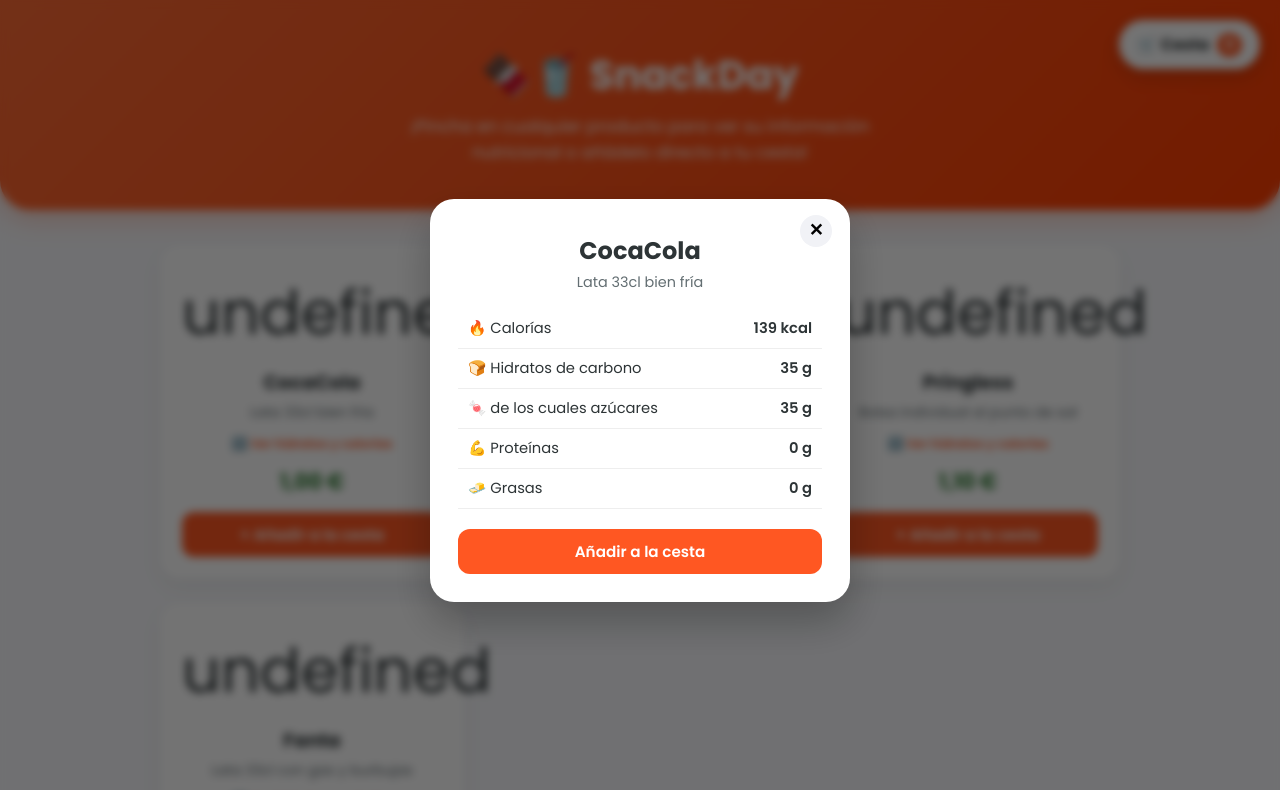
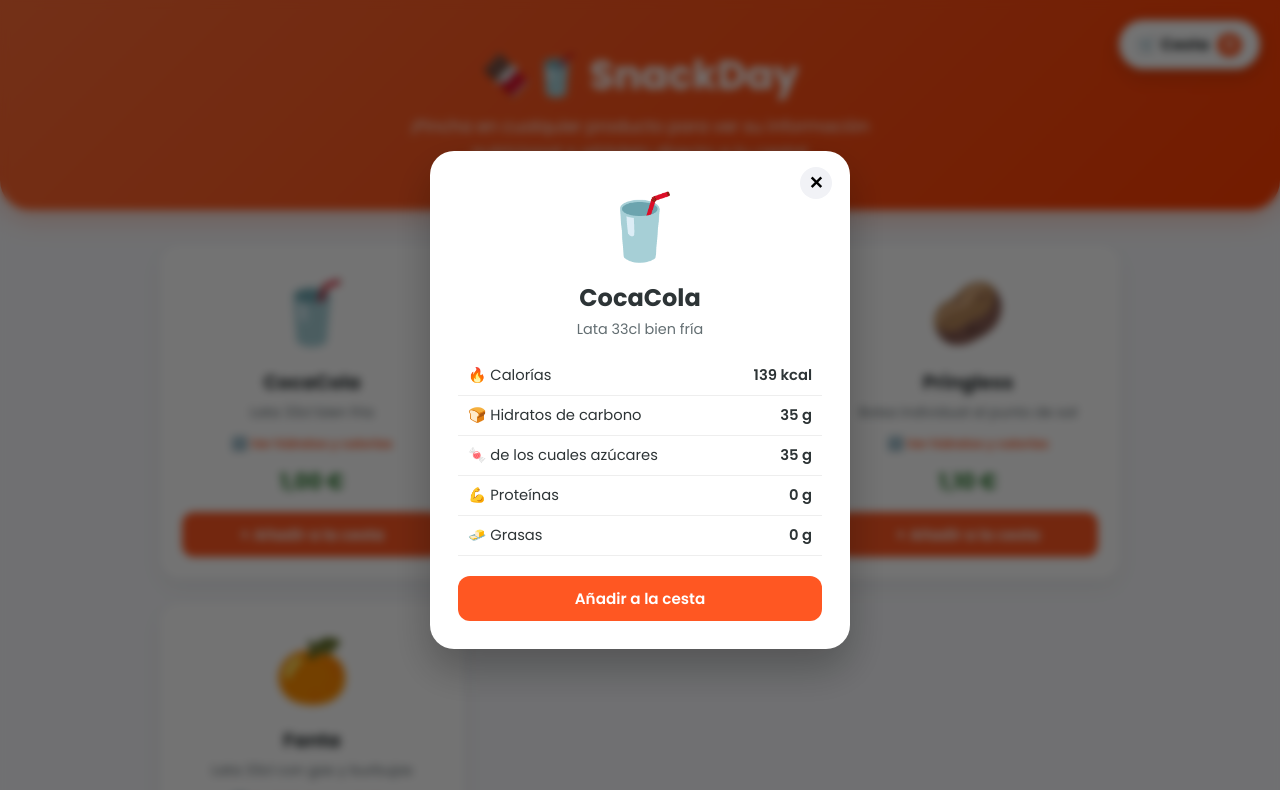
Before and after one commit to GRalguien/SnackDay, a plain HTML site: page index.html in a window 1280 px wide. Both pictures are taken after a click on the element 312 px from the left and 412 px from the top of the page. Shown: the top 790 px of the page. Drawn offline with Linux system fonts and the light colour scheme.

Commit message:
Index.html
Removed commented sections for better readability.

```diff
--- a/index.html
+++ b/index.html
@@ -21,7 +21,6 @@
             padding-bottom: 60px;
         }
 
-        /* Cabecera moderna */
         header {
             background: linear-gradient(135deg, #ff6b35, #ff3d00);
             color: white;
@@ -34,7 +33,6 @@
         header h1 { font-size: 2.5rem; margin-bottom: 8px; }
         header p { font-size: 1.05rem; opacity: 0.95; max-width: 550px; margin: 0 auto; }
 
-        /* Botón flotante de la cesta */
         .cesta-flotante {
             position: fixed;
             top: 20px;
@@ -64,7 +62,6 @@
             font-size: 0.85rem;
         }
 
-        /* Catálogo de productos */
         .contenedor {
             max-width: 1000px;
             margin: 35px auto;
@@ -122,7 +119,6 @@
         }
         .btn-anadir:hover { background: var(--primario-oscuro); }
 
-        /* Ventanas emergentes (Modales) */
         .fondo-modal {
             display: none;
             position: fixed;
@@ -163,7 +159,6 @@
             font-weight: bold;
         }
 
-        /* Tabla nutricional dentro del modal */
         .tabla-nutricion {
             width: 100%;
             border-collapse: collapse;
@@ -179,7 +174,6 @@
             font-weight: 600;
         }
 
-        /* Panel lateral de la cesta */
         .panel-cesta {
             position: fixed;
             top: 0;
@@ -240,21 +234,17 @@
 </head>
 <body>
 
-    <!-- Botón cesta en la esquina -->
     <button class="cesta-flotante" onclick="abrirCesta()">
         🛒 Cesta <span class="contador-cesta" id="contador">0</span>
     </button>
 
-    <!-- Cabecera -->
     <header>
         <h1>🍫🥤 SnackDay</h1>
         <p>¡Pincha en cualquier producto para ver su información nutricional o añádelo directo a tu cesta!</p>
     </header>
 
-    <!-- Aquí se cargan los productos automáticamente -->
     <main class="contenedor" id="catalogo"></main>
 
-    <!-- Modal de Información Nutricional -->
     <div class="fondo-modal" id="modalProducto" onclick="cerrarModalProducto(event)">
         <div class="modal">
             <button class="cerrar-modal" onclick="document.getElementById('modalProducto').classList.remove('activo')">✕</button>
@@ -274,7 +264,6 @@
         </div>
     </div>
 
-    <!-- Panel lateral de la Cesta -->
     <aside class="panel-cesta" id="panelCesta">
         <div style="display:flex; justify-content:space-between; align-items:center;">
             <h2>🛒 Tu Cesta</h2>
@@ -293,14 +282,13 @@
     </aside>
 
     <script>
-        // 👇 AQUÍ PUEDES CAMBIAR TU NÚMERO DE TELÉFONO (con 34 delante si es España)
         const TELEFONO_WHATSAPP = "34600000000";
 
-        // 👇 AQUÍ TIENES TU LISTA DE PRODUCTOS (puedes añadir o editar los que quieras)
         const productos = [
             {
                 id: 1,
                 nombre: "CocaCola",
+                emoji: "🥤",
                 desc: "Lata 33cl bien fría",
                 precio: 1.00,
                 calorias: "139 kcal",
@@ -312,6 +300,7 @@
             {
                 id: 2,
                 nombre: "Chocolatina con Leche",
+                emoji: "🍫",
                 desc: "Tableta clásica crujiente",
                 precio: 1.20,
                 calorias: "245 kcal",
@@ -323,6 +312,7 @@
             {
                 id: 3,
                 nombre: "Pringless",
+                emoji: "🥔",
                 desc: "Bolsa individual al punto de sal",
                 precio: 1.10,
                 calorias: "215 kcal",
@@ -334,6 +324,7 @@
             {
                 id: 4,
                 nombre: "Fanta",
+                emoji: "🍊",
                 desc: "Lata 33cl con gas y burbujas",
                 precio: 1.00,
                 calorias: "145 kcal",
@@ -346,7 +337,6 @@
 
         let cesta = [];
 
-        // Mostrar tarjetas en la página
         const catalogo = document.getElementById("catalogo");
         productos.forEach(p => {
             const tarjeta = document.createElement("div");
@@ -354,30 +344,29 @@
             tarjeta.onclick = () => verDetalles(p.id);
             tarjeta.innerHTML = `
                 <div>
-                    <div class="emoji-producto">${p.emoji}</div>
-                    <h3>${p.nombre}</h3>
-                    <p class="desc">${p.desc}</p>
+                    <div class="emoji-producto">${p.emoji || "🍬"}</div>
+                    <h3>${p.nombre || "Producto"}</h3>
+                    <p class="desc">${p.desc || ""}</p>
                     <p class="ver-info">ℹ️ Ver hidratos y calorías</p>
                 </div>
                 <div>
-                    <p class="precio">${p.precio.toFixed(2).replace('.', ',')} €</p>
+                    <p class="precio">${Number(p.precio || 0).toFixed(2).replace('.', ',')} €</p>
                     <button class="btn-anadir" onclick="event.stopPropagation(); anadirCesta(${p.id})">+ Añadir a la cesta</button>
                 </div>
             `;
             catalogo.appendChild(tarjeta);
         });
 
-        // Abrir ventana con hidratos de carbono y valores nutricionales
         function verDetalles(id) {
             const p = productos.find(item => item.id === id);
-            document.getElementById("mEmoji").textContent = p.emoji;
-            document.getElementById("mNombre").textContent = p.nombre;
-            document.getElementById("mDesc").textContent = p.desc;
-            document.getElementById("mCalorias").textContent = p.calorias;
-            document.getElementById("mHidratos").textContent = p.hidratos;
-            document.getElementById("mAzucares").textContent = p.azucares;
-            document.getElementById("mProteinas").textContent = p.proteinas;
-            document.getElementById("mGrasas").textContent = p.grasas;
+            document.getElementById("mEmoji").textContent = p.emoji || "🍬";
+            document.getElementById("mNombre").textContent = p.nombre || "Producto";
+            document.getElementById("mDesc").textContent = p.desc || "";
+            document.getElementById("mCalorias").textContent = p.calorias || "-";
+            document.getElementById("mHidratos").textContent = p.hidratos || "-";
+            document.getElementById("mAzucares").textContent = p.azucares || "-";
+            document.getElementById("mProteinas").textContent = p.proteinas || "-";
+            document.getElementById("mGrasas").textContent = p.grasas || "-";
 
             document.getElementById("mBtnAnadir").onclick = () => {
                 anadirCesta(p.id);
@@ -392,7 +381,6 @@
             }
         }
 
-        // Funciones de la cesta
         function anadirCesta(id) {
             const existente = cesta.find(item => item.id === id);
             if (existente) {
@@ -433,7 +421,7 @@
             lista.innerHTML = cesta.map(i => `
                 <div class="item-cesta">
                     <div>
-                        <strong>${i.emoji} ${i.nombre}</strong><br>
+                        <strong>${i.emoji || "🍬"} ${i.nombre}</strong><br>
                         <small>${(i.precio * i.cantidad).toFixed(2).replace('.', ',')} €</small>
                     </div>
                     <div class="controles-cantidad">
@@ -448,7 +436,6 @@
         function abrirCesta() { document.getElementById("panelCesta").classList.add("abierta"); }
         function cerrarCesta() { document.getElementById("panelCesta").classList.remove("abierta"); }
 
-        // Enviar todo el pedido junto a WhatsApp
         function enviarPedidoWhatsApp() {
             if (cesta.length === 0) {
                 alert("¡Añade algún snack o refresco a tu cesta primero!");
```
